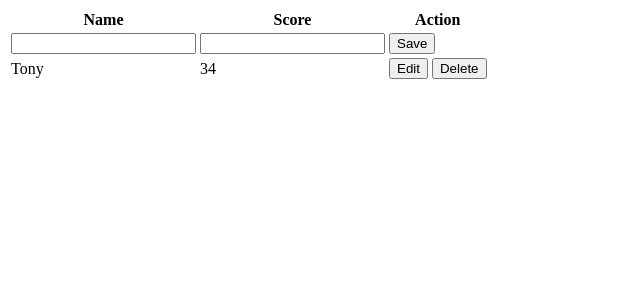
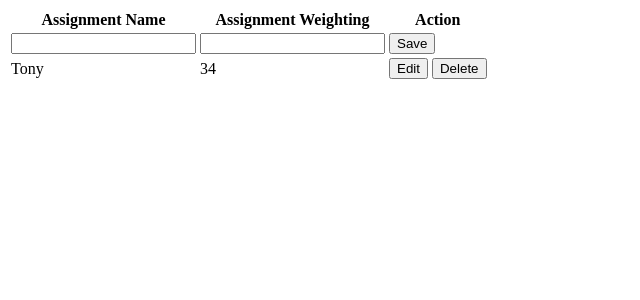
Before and after one commit to peteboonthab/Djangorealproject, a Django app: page /assignment in a window 1280 px wide. Shown: the top 300 px of the page, without its empty margins (0-640 px from the left). Run offline with Django 5.2, Linux system fonts and the light colour scheme; data comes from the database, SQL or seed files in the repository.

Commit message:
Updated assignment.html

```diff
--- a/main/templates/something/assignment.html
+++ b/main/templates/something/assignment.html
@@ -3,8 +3,8 @@
 
 <table>
 <tr>
-  <th>Name</th>
-  <th>Score</th>
+  <th>Assignment Name</th>
+  <th>Assignment Weighting</th>
   <th>Action</th>
 </tr>
 
```
